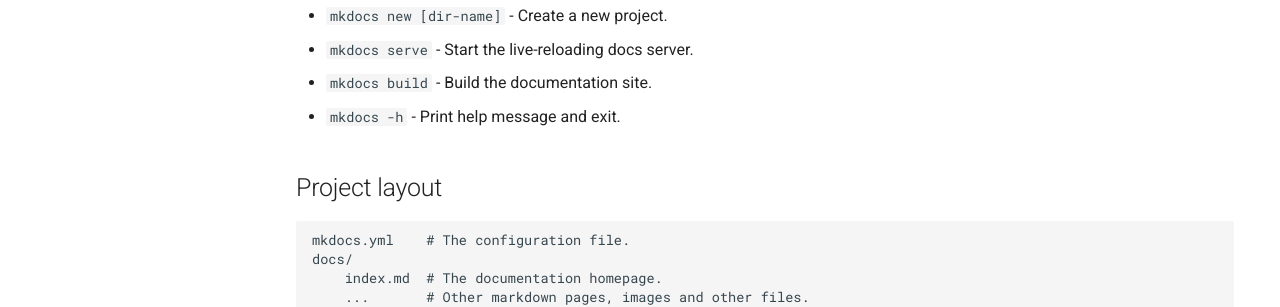
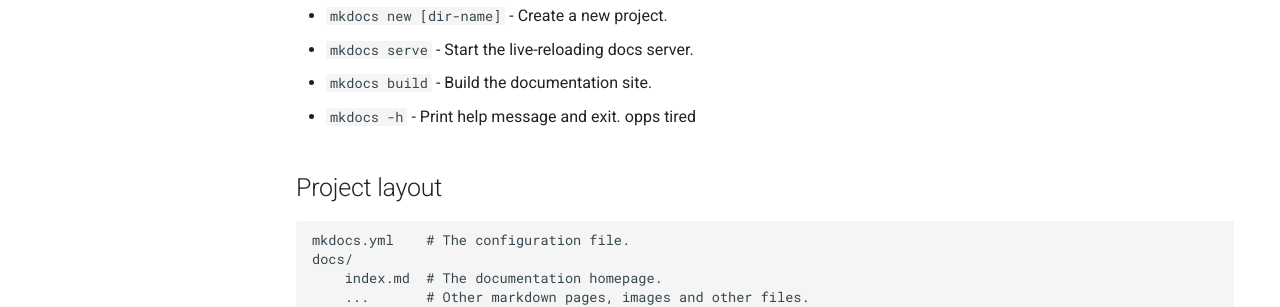
Before and after one commit to ramiz-moktader/geospatial-programming-course, an MkDocs documentation site: the page built from docs/index.md, in a window 1280 px wide. Shown: the part 341-648 px from the top of the page. Built offline with MkDocs 1.6.1 and Material for MkDocs 9.7.7, drawn with Linux system fonts in a browser that asks for light colours; comment, search, counter and statistics services are not loaded.

```diff
--- a/docs/index.md
+++ b/docs/index.md
@@ -7,7 +7,7 @@ For full documentation visit [mkdocs.org](https://www.mkdocs.org).
 * `mkdocs new [dir-name]` - Create a new project.
 * `mkdocs serve` - Start the live-reloading docs server.
 * `mkdocs build` - Build the documentation site.
-* `mkdocs -h` - Print help message and exit.
+* `mkdocs -h` - Print help message and exit. opps tired
 
 ## Project layout
 
```
